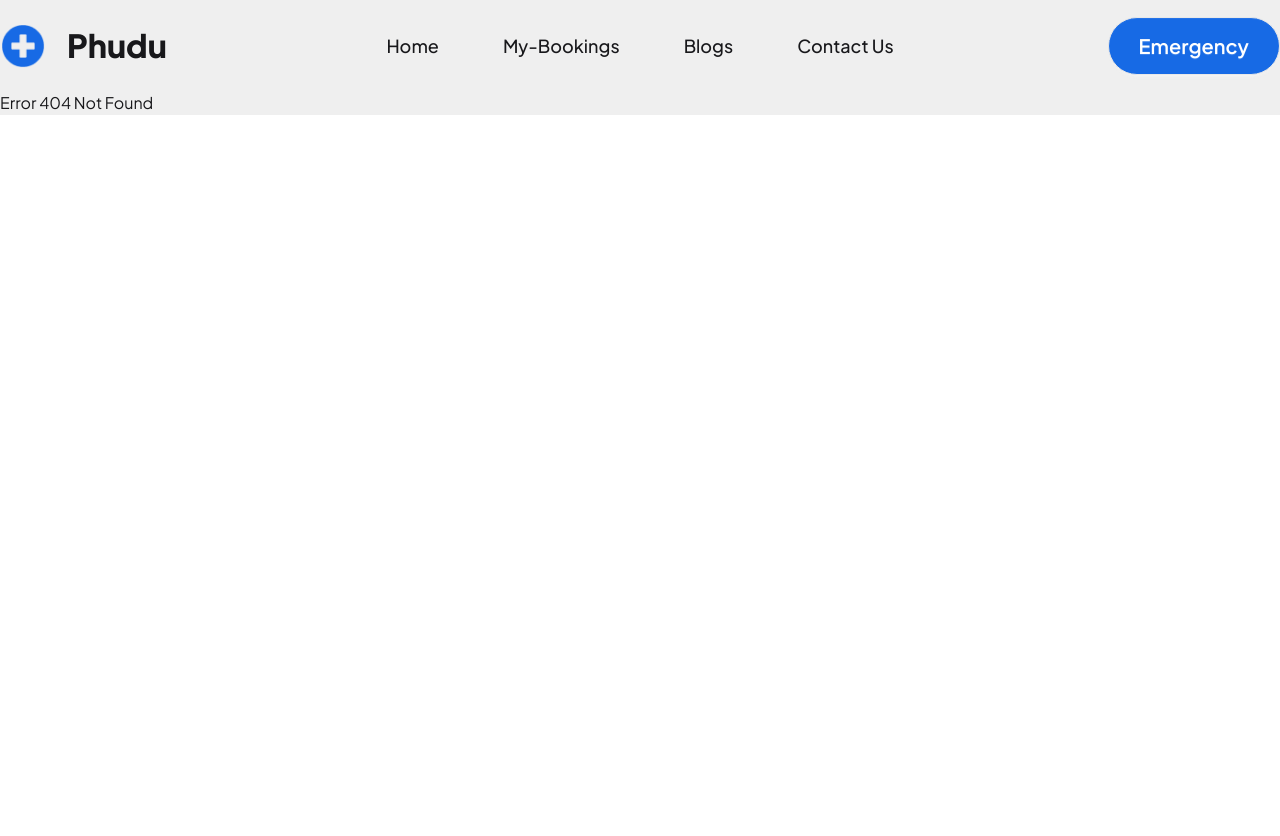
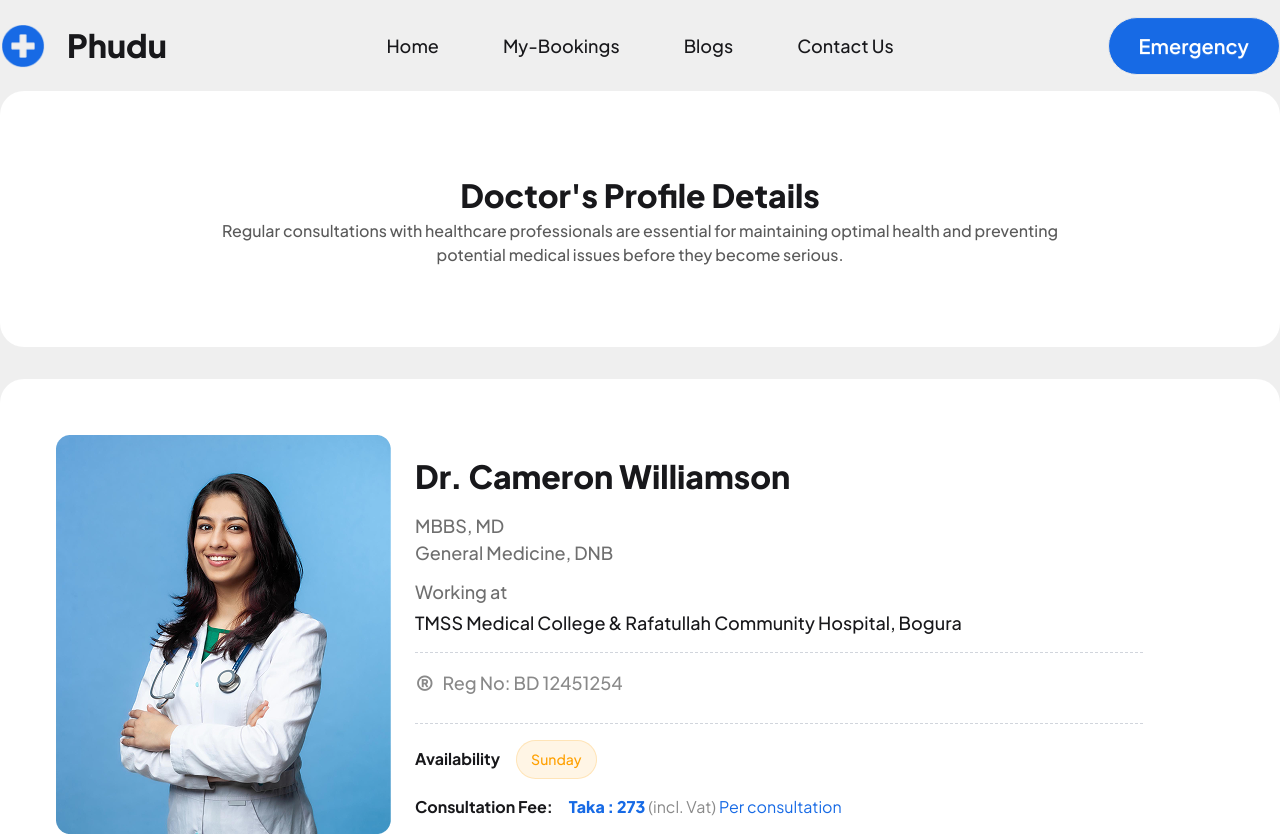
Before and after one commit to imam-hasan-jami/Phudu-Medical-B11A08-ProgrammingHero, a React (Vite) app: page /doctor-details/1 in a window 1280 px wide. Before the commit this address had no page. Shown: the top 836 px of the page. Before the commit the page ends 800 px from the top, so only its background shows below. Built offline with nearby package versions, Linux system fonts and the light colour scheme.

Commit message:
created DoctorHeader, Profile, AppointmentBooking components for DoctorDetails page

```diff
--- /dev/null
+++ b/src/components/AppointmentBooking.jsx
@@ -0,0 +1,27 @@
+import React from "react";
+
+const AppointmentBooking = () => {
+    return (
+        <div className="bg-white max-w-[380px] mx-auto lg:max-w-[1440px] p-8 rounded-3xl mb-20">
+            <h1 className="text-2xl font-extrabold text-center">
+                Book an Appointment
+            </h1>
+            <hr className=" border-t border-dashed border-gray-300 my-2 lg:my-4" />
+            <div className="flex justify-between items-center">
+                <p className="text-[18px] font-bold">Availability</p>
+                <p className="bg-[#09982F]/10 text-[#09982F] text-[14px] font-medium border-[#09982F]/10 rounded-[99px] border-1 px-3.5 py-2">
+                    Doctor Available Today
+                </p>
+            </div>
+            <hr className=" border-t border-dashed border-gray-300 my-2 lg:my-4" />
+            <p className="bg-[#FFA0001A] text-[#FFA000] text-[14px] font-medium w-7/10 px-4 py-2 rounded-[99px] border-1 border-[#FFA000]/20">
+                ⓘ Due to high patient volume, we are currently accepting
+                appointments for today only. We appreciate your understanding
+                and cooperation.
+            </p>
+            <button className="btn bg-[#176AE5] rounded-[99px] w-full text-white text-[20px] px-[20px] py-[14px] mt-[40px] mb-6">Book Appointment Now</button>
+        </div>
+    );
+};
+
+export default AppointmentBooking;
--- /dev/null
+++ b/src/components/DoctorHeader.jsx
@@ -0,0 +1,16 @@
+import React from 'react';
+
+const DoctorHeader = () => {
+    return (
+        <div className="bg-white max-w-[380px] mx-auto lg:max-w-[1440px] px-40 py-20 rounded-3xl mb-8">
+            <h1 className='text-[32px] font-extrabold text-center'>Doctor's Profile Details</h1>
+            <p className='font-medium text-[#141414B3] text-center'>
+                Regular consultations with healthcare professionals are
+                essential for maintaining optimal health and preventing <br />
+                potential medical issues before they become serious.
+            </p>
+        </div>
+    );
+};
+
+export default DoctorHeader;
--- /dev/null
+++ b/src/components/DoctorProfile.jsx
@@ -0,0 +1,49 @@
+import React from 'react';
+import profileImg from '../assets/doctor-sample.png'
+
+const DoctorProfile = () => {
+    return (
+        <div className="bg-white max-w-[380px] mx-auto lg:max-w-[1440px] p-8 rounded-3xl mb-6">
+            <div className="bg-white flex items-center gap-6 p-6 rounded-3xl">
+                <img src={profileImg} alt="" />
+                <div className="w-full">
+                    <h1 className="text-[32px] font-extrabold">
+                        Dr. Cameron Williamson
+                    </h1>
+                    <p className="text-[#0F0F0F99] text-[18px] font-medium mt-3">
+                        MBBS, MD <br /> General Medicine, DNB
+                    </p>
+                    <p className="text-[#0F0F0F99] text-[18px] font-medium mt-3">
+                        Working at
+                    </p>
+                    <h3 className="text-[18px] font-medium mt-1">
+                        TMSS Medical College & Rafatullah Community Hospital,
+                        Bogura
+                    </h3>
+                    <hr className="w-9/10 border-t border-dashed border-gray-300 my-2 lg:my-4" />
+                    <div className="flex gap-2 mb-4.5">
+                        <p className="lg:text-3xl text-[#0F0F0FB3]/70 font-medium">
+                            ®
+                        </p>
+                        <p className="lg:text-[18px] text-[#0F0F0FB3]/70 font-medium">
+                            Reg No: BD 12451254
+                        </p>
+                    </div>
+                    <hr className="w-9/10 border-t border-dashed border-gray-300 my-2 lg:my-4" />
+                    <div className="flex items-center gap-4">
+                        <p className="font-bold">Availability</p>
+                        <p className="bg-[#FFA0001A] text-[#FFA000] text-[14px] font-medium px-3.5 py-2 rounded-[99px] border-1 border-[#FFA000]/20">
+                            Sunday
+                        </p>
+                    </div>
+                    <div className='flex gap-4 mt-4'>
+                        <p className='font-bold'>Consultation Fee:</p>
+                        <p className='text-[#176AE5] font-extrabold'>Taka : 273  <span className='text-[#14141480] font-normal'>(incl. Vat)</span> <span className='font-normal'>Per consultation</span></p>
+                    </div>
+                </div>
+            </div>
+        </div>
+    );
+};
+
+export default DoctorProfile;
--- /dev/null
+++ b/src/pages/DoctorDetails.jsx
@@ -0,0 +1,14 @@
+import React from 'react';
+import DoctorHeader from '../components/DoctorHeader';
+import DoctorProfile from '../components/DoctorProfile';
+
+const DoctorDetails = () => {
+    return (
+        <div>
+            <DoctorHeader />
+            <DoctorProfile />
+        </div>
+    );
+};
+
+export default DoctorDetails;
--- a/src/pages/Home.jsx
+++ b/src/pages/Home.jsx
@@ -3,6 +3,9 @@ import Hero from '../components/Hero';
 import DoctorsContainer from '../components/DoctorsContainer';
 import { useLoaderData } from 'react-router';
 import Success from '../components/Success';
+import DoctorHeader from '../components/DoctorHeader';
+import DoctorProfile from '../components/DoctorProfile';
+import AppointmentBooking from '../components/AppointmentBooking';
 
 const Home = () => {
     const doctorsData = useLoaderData();
--- a/src/routes/routes.jsx
+++ b/src/routes/routes.jsx
@@ -5,6 +5,7 @@ import ErrorPage from '../pages/ErrorPage';
 import Home from '../pages/Home';
 import MyBookings from '../pages/MyBookings';
 import Blogs from '../pages/Blogs';
+import DoctorDetails from '../pages/DoctorDetails';
 
 const router = createBrowserRouter([
     {
@@ -26,6 +27,10 @@ const router = createBrowserRouter([
             {
                 path: "blogs",
                 Component: Blogs,
+            },
+            {
+                path: "doctor-details/:id",
+                Component: DoctorDetails
             }
         ]
     }
```
